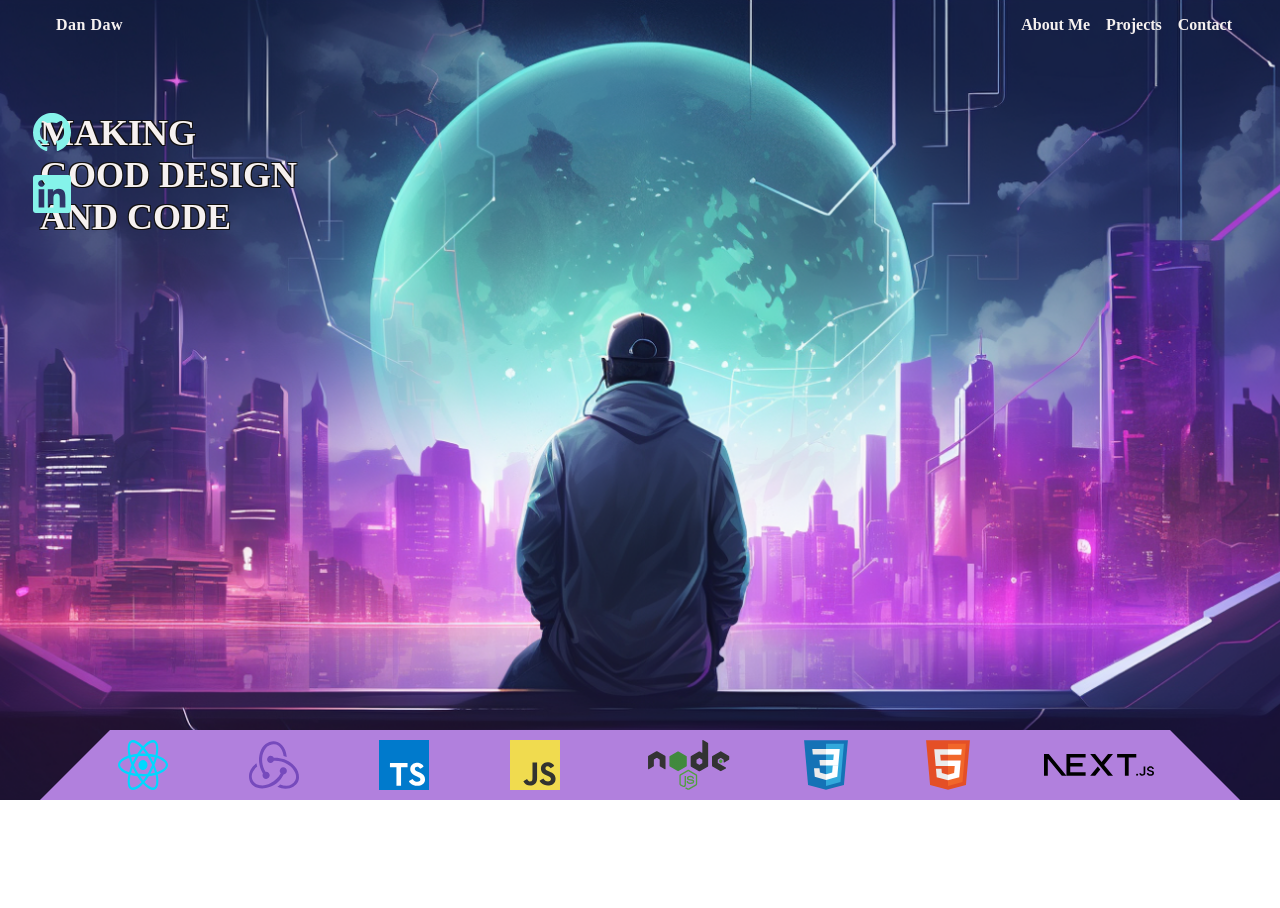
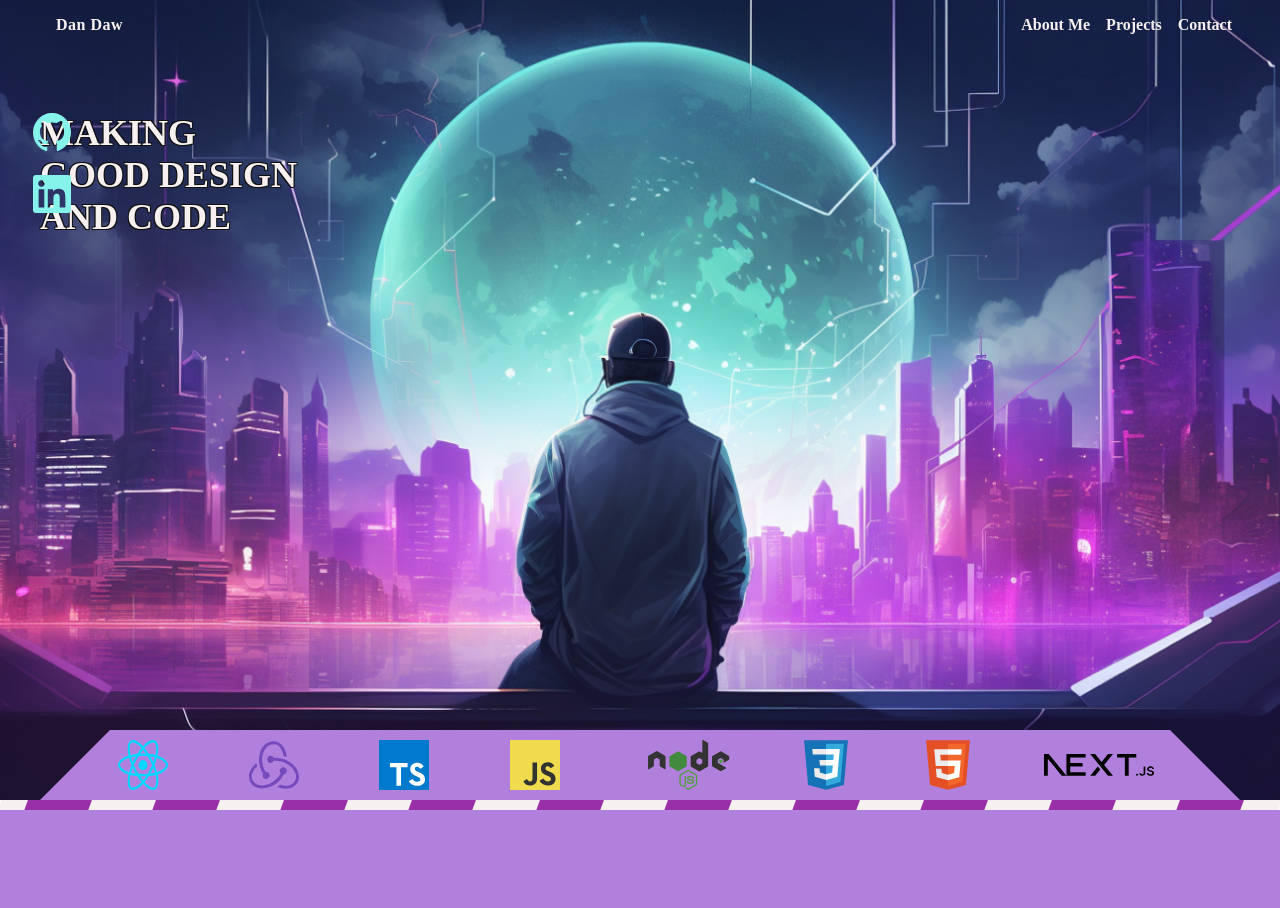
Before and after one commit to DanielDawidowski/portfolio_frontend, a React (Vite) app: page / in a window 1280 px wide. Shown: the top 908 px of the page. Before the commit the page ends 800 px from the top, so only its background shows below. Built offline with nearby package versions, Linux system fonts and the light colour scheme; a web font is replaced by a local one.

Commit message:
Add Scroll Slider section

```diff
--- a/src/App.tsx
+++ b/src/App.tsx
@@ -3,6 +3,7 @@ import Header from "./components/navs/header/Header";
 import Navigation from "./components/navs/navigation/Navigation";
 import Hero from "./components/hero/Hero";
 import Stack from "./components/stack/Stack";
+import ScrollSlider from "./components/ScrollSlider/ScrollSlider";
 
 function App() {
   const [toggleMenu, setToggleMenu] = useState<boolean>(false);
@@ -16,6 +17,12 @@ function App() {
       <section>
         <Stack />
       </section>
+      <section>
+        <ScrollSlider />
+      </section>
+      <section>
+        <Hero />
+      </section>
     </>
   );
 }
--- /dev/null
+++ b/src/components/ScrollSlider/ScrollSlider.tsx
@@ -0,0 +1,24 @@
+import { ReactElement } from "react";
+import type { FC } from "react";
+import { motion, useScroll, useTransform } from "framer-motion";
+import { ScrollSliderStyles } from "./ScrollSliderStyles";
+
+const ScrollSlider: FC = (): ReactElement => {
+  const { scrollYProgress } = useScroll();
+  const forwardX = useTransform(scrollYProgress, [0, 1], ["100%", "-100%"]);
+  return (
+    <ScrollSliderStyles>
+      <div className="scroll">
+        <div className="scroll__line"></div>
+        <div className="scroll__inner">
+          <motion.h1 style={{ x: forwardX }} className="black-border">
+            Development Design Developer Designer
+          </motion.h1>
+        </div>
+        <div className="scroll__line"></div>
+      </div>
+    </ScrollSliderStyles>
+  );
+};
+
+export default ScrollSlider;
--- /dev/null
+++ b/src/components/ScrollSlider/ScrollSliderStyles.ts
@@ -0,0 +1,49 @@
+import styled, { css, keyframes } from "styled-components";
+import { motion } from "framer-motion";
+
+const scrollLeft = keyframes`
+  from {
+    background-position: 0 0;
+    /* rotate: 0; */
+  }
+
+  to {
+    background-position: -100% -100%;
+    /* rotate: 360deg; */
+  }
+`;
+
+export const ScrollSliderStyles = styled(motion.div)`
+  overflow: hidden;
+  .scroll {
+    &__line {
+      &::before {
+        content: "";
+        height: 10px;
+        display: block;
+        background-image: linear-gradient(to right, #f6f1f0 0%, #f6f1f0 50%, #9a30a7 50%, #9a30a7 100%);
+        background-size: 20% auto;
+        animation: ${scrollLeft} 5s linear infinite;
+        transform: skew(-20deg, 0deg);
+        @media (min-width: ${(props) => props.theme.breakpoint_small}) {
+          background-size: 10% auto;
+        }
+      }
+    }
+    &__inner {
+      width: 1500px;
+      height: 100px;
+      display: flex;
+      justify-content: space-between;
+      align-items: center;
+      background: ${(props) => props.theme.purple_light};
+      @media (min-width: ${(props) => props.theme.breakpoint_small}) {
+        width: 100%;
+      }
+      h1 {
+        word-spacing: 100px;
+        font-size: ${(props) => props.theme.size6};
+      }
+    }
+  }
+`;
--- a/src/components/stack/Stack.tsx
+++ b/src/components/stack/Stack.tsx
@@ -1,4 +1,5 @@
-import { FC, ReactElement } from "react";
+import { ReactElement } from "react";
+import type { FC } from "react";
 import { StackStyles, Triangle } from "./StackStyles";
 import ReactSVG from "../../assets/SVG/React";
 import ReduxSVG from "../../assets/SVG/Redux";
```
